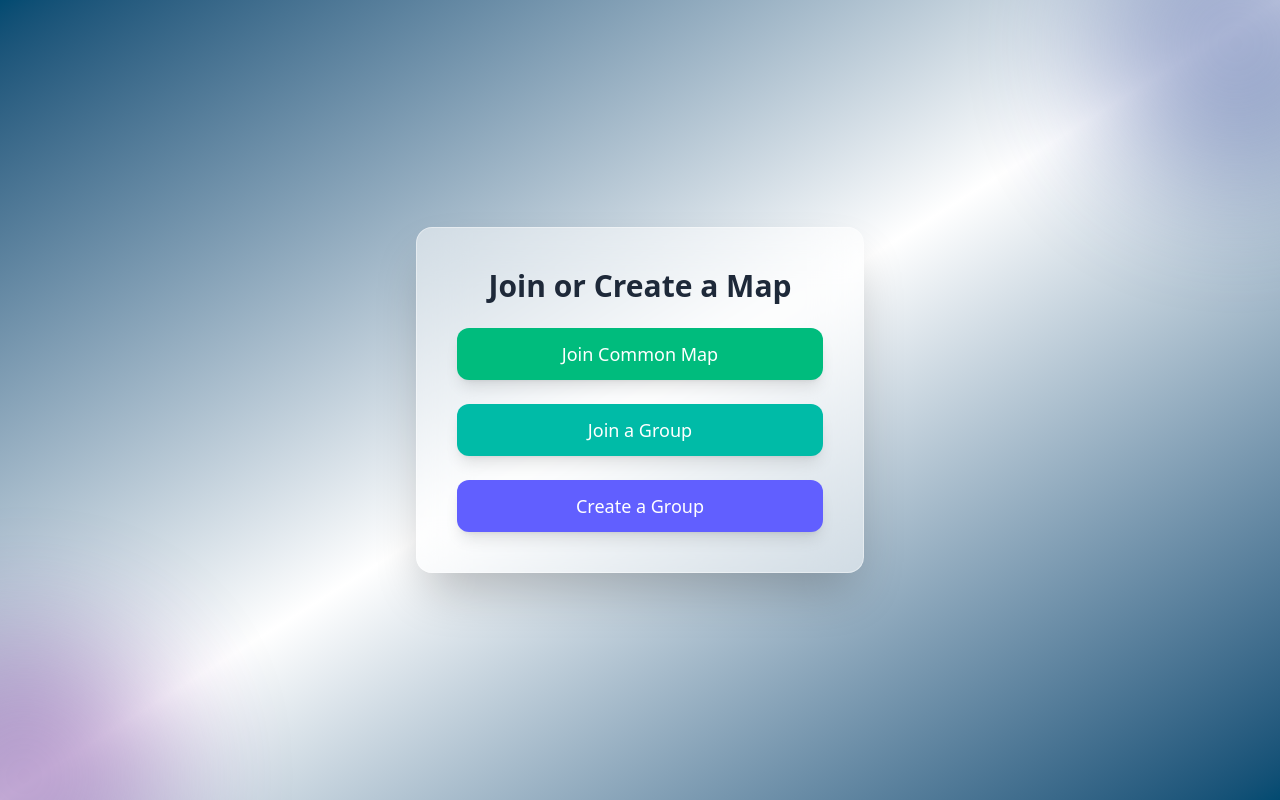
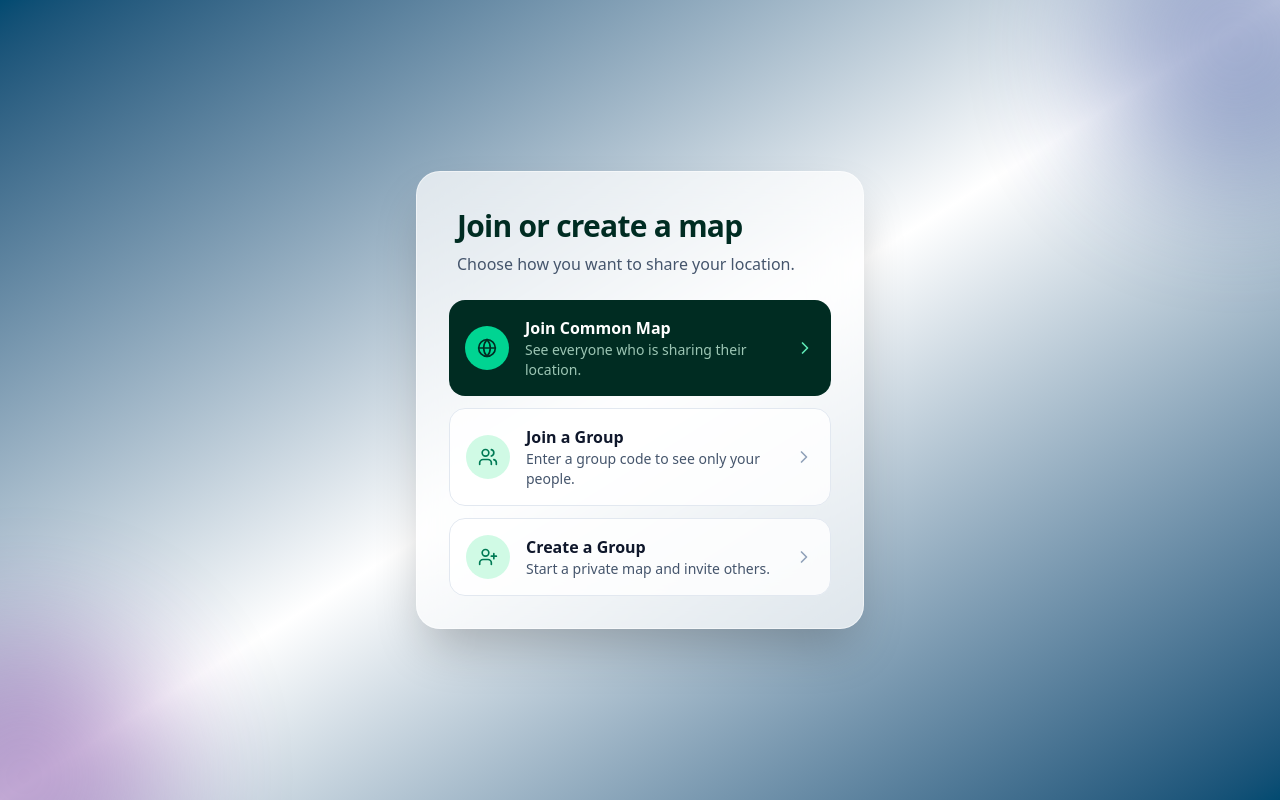
Before and after one commit to rajeraankit4/real-time-location-tracking-viksit, a React (Vite) app in the folder frontend-rtlt/: page /live-map in a window 1280 px wide. Built offline with nearby package versions, Linux system fonts and the light colour scheme; no server answers; sample sign-in values are in the browser's storage.

Commit message:
Minor UI changes

```diff
--- a/frontend-rtlt/src/components/pages/LiveMapSetup.jsx
+++ b/frontend-rtlt/src/components/pages/LiveMapSetup.jsx
@@ -1,43 +1,79 @@
 import { useNavigate } from "react-router-dom";
+import { Globe, Users, UserPlus, ChevronRight } from "lucide-react";
 import GradientLayout from "../GradientLayout";
+
+const options = [
+  {
+    to: "/live-map/join/common",
+    icon: Globe,
+    title: "Join Common Map",
+    description: "See everyone who is sharing their location.",
+    primary: true,
+  },
+  {
+    to: "/live-map/join-group",
+    icon: Users,
+    title: "Join a Group",
+    description: "Enter a group code to see only your people.",
+  },
+  {
+    to: "/live-map/create-group",
+    icon: UserPlus,
+    title: "Create a Group",
+    description: "Start a private map and invite others.",
+  },
+];
 
 export default function LiveMapSetup() {
   const navigate = useNavigate();
 
   return (
     <GradientLayout>
-    <div className="backdrop-blur-xl bg-white/50 border border-white/40 shadow-2xl
-                    rounded-2xl p-10 max-w-md w-full space-y-6 text-center">
+      <div className="w-full max-w-md overflow-hidden rounded-3xl border border-white/50 bg-white/70 shadow-2xl backdrop-blur-xl">
+        <div className="px-8 pb-6 pt-9 sm:px-10">
+          <h1 className="text-3xl font-bold tracking-tight text-emerald-950">
+            Join or create a map
+          </h1>
+          <p className="mt-2 text-slate-600">Choose how you want to share your location.</p>
+        </div>
 
-      <h1 className="text-3xl font-bold text-gray-800">
-        Join or Create a Map
-      </h1>
-
-      <button
-        onClick={() => navigate("/live-map/join/common")}
-        className="w-full py-3 rounded-xl bg-emerald-500 text-white text-lg font-medium
-                   shadow-lg hover:bg-emerald-600 hover:shadow-xl active:scale-95 transition-all"
-      >
-        Join Common Map
-      </button>
-
-      <button
-        onClick={() => navigate("/live-map/join-group")}
-        className="w-full py-3 rounded-xl bg-teal-500 text-white text-lg font-medium
-                   shadow-lg hover:bg-teal-600 hover:shadow-xl active:scale-95 transition-all"
-      >
-        Join a Group
-      </button>
-
-      <button
-        onClick={() => navigate("/live-map/create-group")}
-        className="w-full py-3 rounded-xl bg-indigo-500 text-white text-lg font-medium
-                   shadow-lg hover:bg-indigo-600 hover:shadow-xl active:scale-95 transition-all"
-      >
-        Create a Group
-      </button>
-
-    </div>
+        <div className="space-y-3 px-6 pb-8 sm:px-8">
+          {options.map(({ to, icon: Icon, title, description, primary }) => (
+            <button
+              key={to}
+              onClick={() => navigate(to)}
+              className={`group flex w-full items-center gap-4 rounded-2xl p-4 text-left transition-colors focus-visible:outline-2 focus-visible:outline-offset-2 focus-visible:outline-emerald-600 ${
+                primary
+                  ? "bg-emerald-950 text-white hover:bg-emerald-900"
+                  : "border border-slate-200 bg-white/80 text-slate-900 hover:border-emerald-300 hover:bg-white"
+              }`}
+            >
+              <span
+                className={`flex h-11 w-11 shrink-0 items-center justify-center rounded-full ${
+                  primary ? "bg-emerald-400 text-emerald-950" : "bg-emerald-100 text-emerald-700"
+                }`}
+              >
+                <Icon size={20} aria-hidden="true" />
+              </span>
+              <span className="min-w-0 flex-1">
+                <span className="block text-base font-semibold">{title}</span>
+                <span
+                  className={`block text-sm ${primary ? "text-emerald-100/75" : "text-slate-600"}`}
+                >
+                  {description}
+                </span>
+              </span>
+              <ChevronRight
+                size={20}
+                aria-hidden="true"
+                className={`shrink-0 transition-transform group-hover:translate-x-0.5 ${
+                  primary ? "text-emerald-300" : "text-slate-400"
+                }`}
+              />
+            </button>
+          ))}
+        </div>
+      </div>
     </GradientLayout>
   );
 }
```
